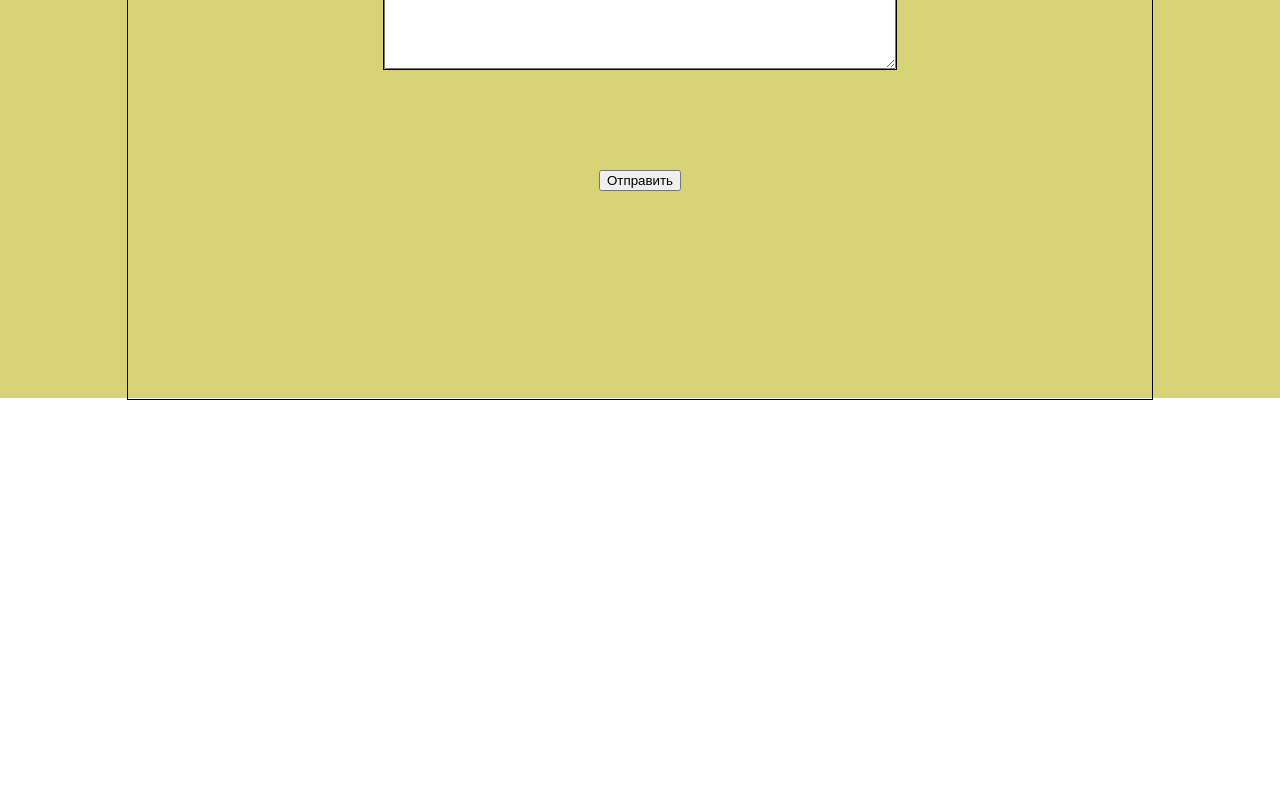
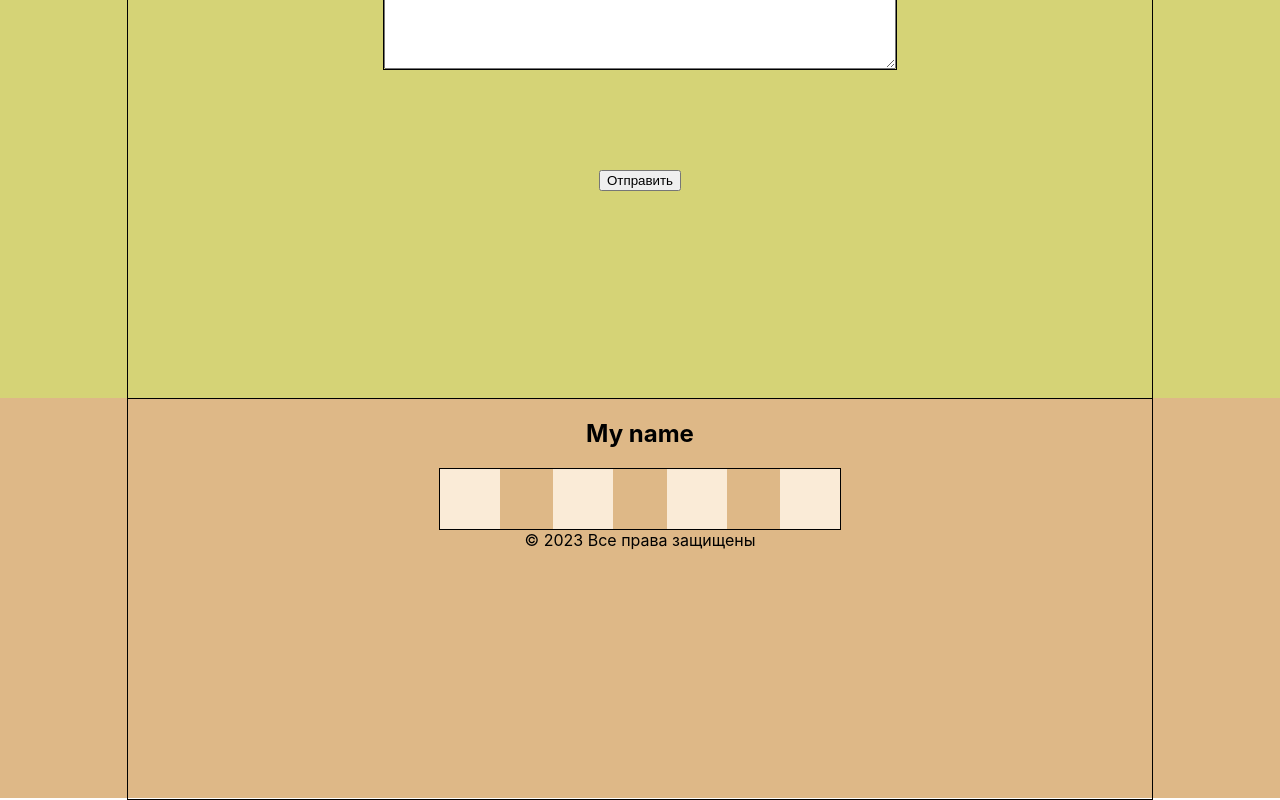
Before and after one commit to Kattekly/Portfolio, a React (Create React App) app: page / in a window 1280 px wide. Shown: the part 3282-4082 px from the top of the page. Before the commit the page ends 3682 px from the top, so only its background shows below. Built offline with nearby package versions, Linux system fonts and the light colour scheme.

Commit message:
Create Footer

```diff
--- a/src/App.tsx
+++ b/src/App.tsx
@@ -6,6 +6,7 @@ import Skills from "./Skills/Skills";
 import Projects from "./Projects/Projects";
 import DistantWork from "./DistantWork/DistantWork";
 import Contacts from "./Contacts/Contacts";
+import Footer from "./Footer/Footer";
 
 function App() {
     return (
@@ -16,6 +17,7 @@ function App() {
             <Projects/>
             <DistantWork/>
             <Contacts/>
+            <Footer/>
         </div>
     );
 }
--- /dev/null
+++ b/src/Footer/Footer.module.css
@@ -0,0 +1,24 @@
+.footerBlock {
+    height: 50vh;
+    background-color: burlywood;
+}
+
+.footerContainer {
+    align-items: center;
+    flex-direction: column;
+    justify-content: flex-start;
+    flex-wrap: nowrap;
+}
+
+.allIcon {
+    border: 1px solid;
+    width: 400px;
+    display: flex;
+    justify-content: space-between;
+}
+
+.icon {
+    height: 60px;
+    width: 60px;
+    background-color: antiquewhite;
+}
--- /dev/null
+++ b/src/Footer/Footer.tsx
@@ -0,0 +1,22 @@
+import React from 'react';
+import s from './Footer.module.css'
+import styleContainer from "../Common/Styles/Container.module.css";
+
+const Footer = () => {
+    return (
+        <div className={s.footerBlock}>
+            <div className={`${styleContainer.container} ${s.footerContainer}`}>
+                <h2 className={s.title}>My name</h2>
+                <div className={s.allIcon}>
+                    <div className={s.icon}></div>
+                    <div className={s.icon}></div>
+                    <div className={s.icon}></div>
+                    <div className={s.icon}></div>
+                </div>
+                <div>&copy; 2023 Все права защищены</div>
+            </div>
+        </div>
+    );
+};
+
+export default Footer;
```
